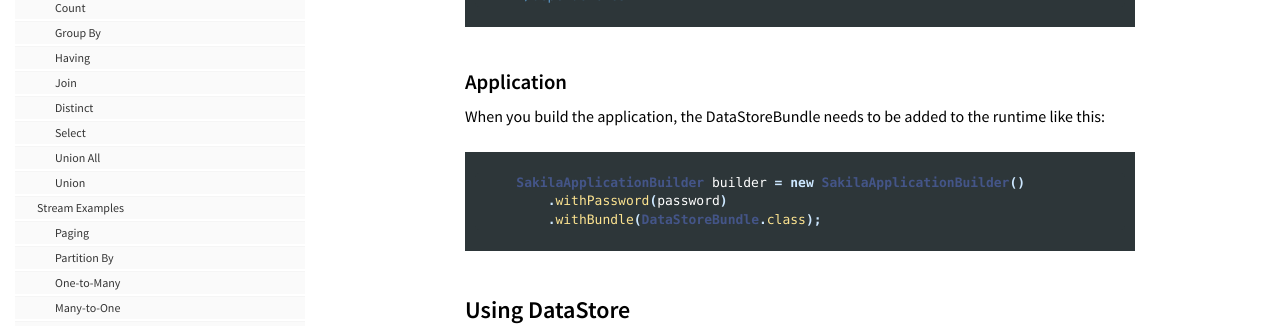
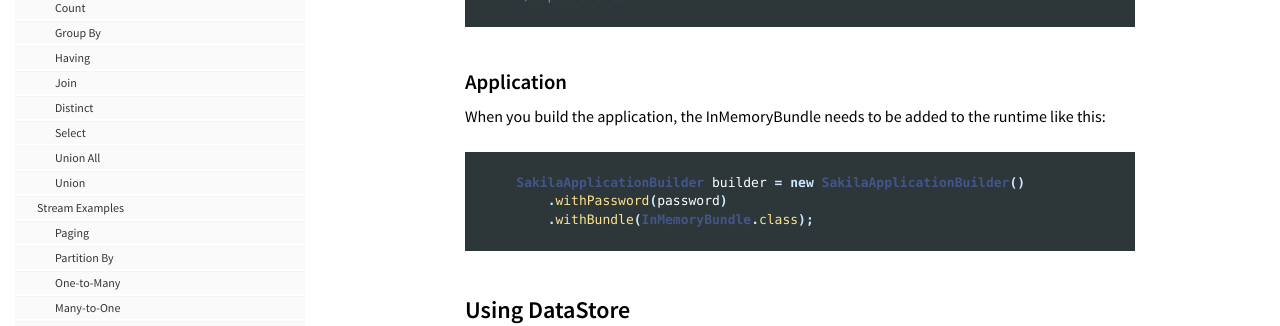
Before and after one commit to speedment/speedment-doc, a Jekyll site: the page built from pages/datastore.md, in a window 1280 px wide and 900 px high, scrolled down 1453 px. Shown: the part 154-480 px from the top of the window. Built offline with Jekyll 4.4.1, drawn with Linux system fonts in a browser that asks for light colours; nearby versions of some CDN libraries; comment, search, counter and statistics services are not loaded; some of the changed text lies outside the part shown.

Commit message:
Update from DataStoreBundle to InMemoryBundle

````diff
--- a/pages/datastore.md
+++ b/pages/datastore.md
@@ -59,11 +59,11 @@
 ```
 
 ### Application
-When you build the application, the DataStoreBundle needs to be added to the runtime like this:
+When you build the application, the InMemoryBundle needs to be added to the runtime like this:
 ``` java
     SakilaApplicationBuilder builder = new SakilaApplicationBuilder()
         .withPassword(password)
-        .withBundle(DataStoreBundle.class);
+        .withBundle(InMemoryBundle.class);
 ```
 
 ## Using DataStore
@@ -158,7 +158,7 @@
 The module is activated by installing the bundle `MetaStreamSupplierBundle`. Here is an example of how to install the Meta Stream Supplier module:
 ``` java
     SakilaApplication app = new SakilaApplicationBuilder()
-        .withBundle(DataStoreBundle.class);
+        .withBundle(InMemoryBundle.class);
         .withComponent(MyMetaStreamConfigurator.class)
         .withBundle(MetaStreamSupplierBundle.class)
         .build();
@@ -207,7 +207,7 @@
     SakilaApplicationBuilder builder = new SakilaApplicationBuilder()
         .withPassword(password)
         .withLogging(LogType.APPLICATION_BUILDER)
-        .withBundle(DataStoreBundle.class);
+        .withBundle(InMemoryBundle.class);
         .build();
 ```
 
````
